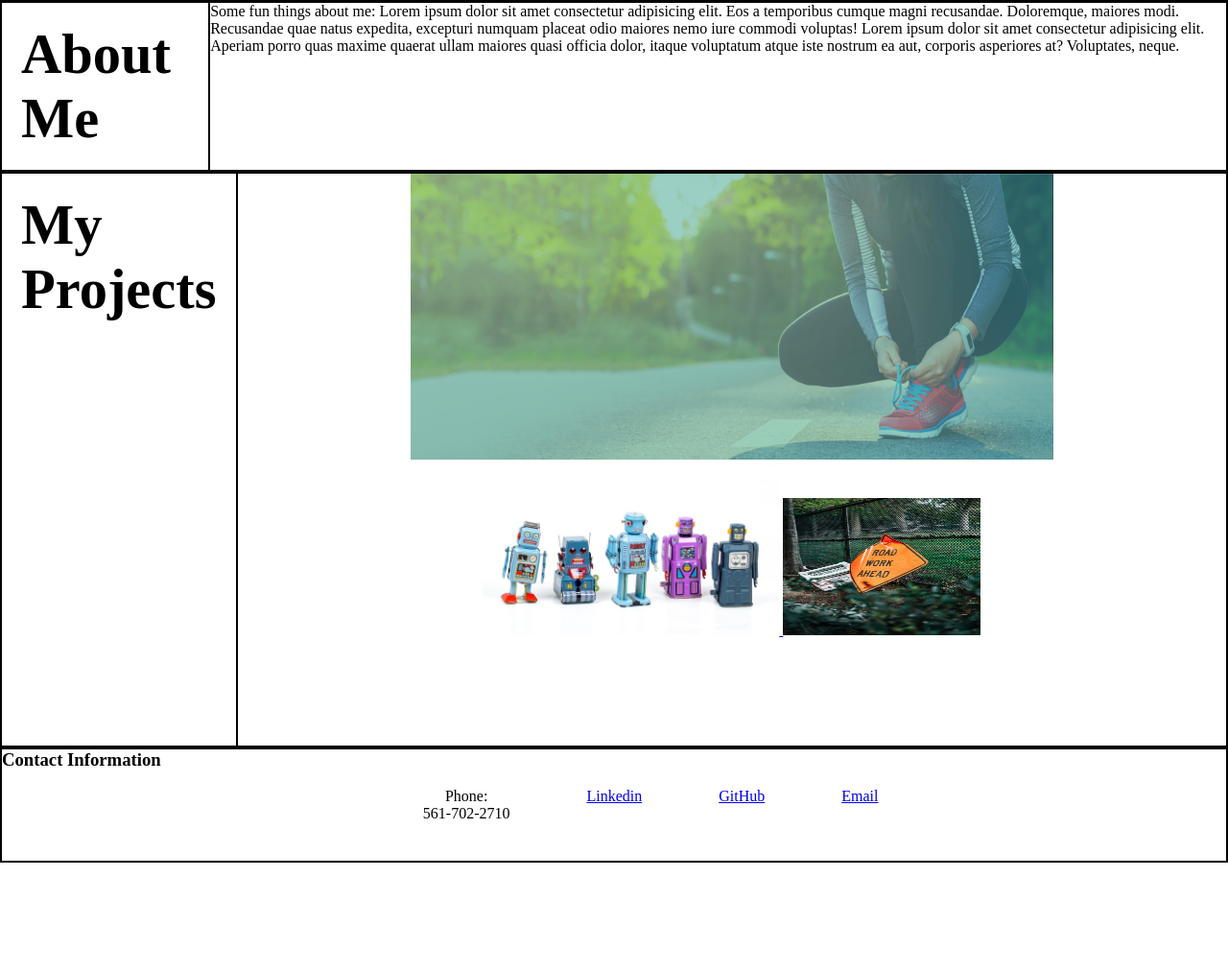
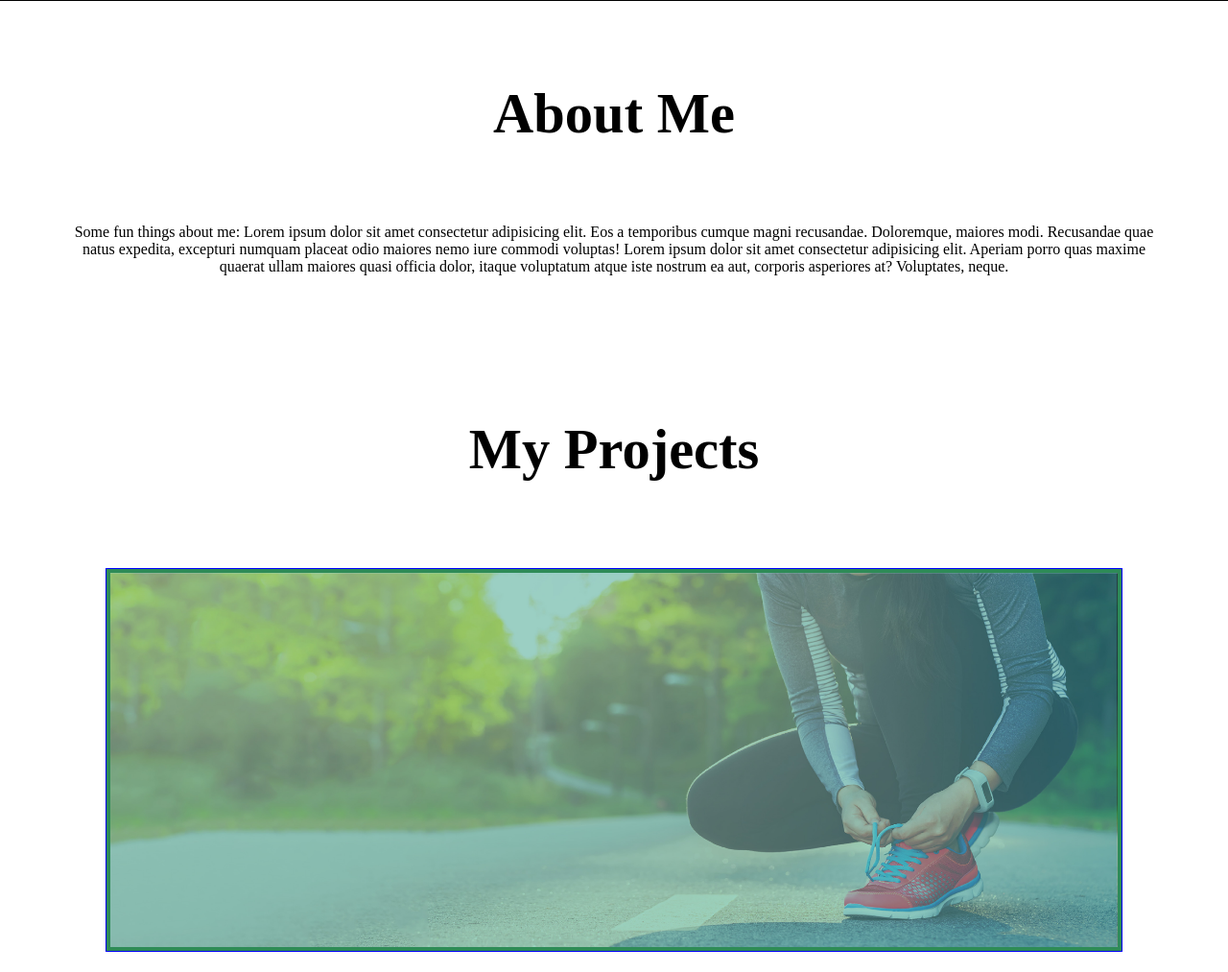
Before and after one commit to Cantalorian/Portfolio, a plain HTML site: page index.html in a window 1280 px wide. Shown: the part 909-1922 px from the top of the page at 96% size. Before the commit the page ends 1808 px from the top, so only its background shows below. Drawn offline with Linux system fonts and the light colour scheme.

Commit message:
finalized formatting

```diff
--- a/index.html
+++ b/index.html
@@ -68,33 +68,39 @@
       <!-- Run buddy taking up most space with live link. Include photos of work-->
       <div class="projects">
         <a href="https://cantalorian.github.io/run-buddy/" target="_blank">
-          <img src="./assets/hero-bg.jpg" alt="lacing running shoes" height="50%" width="65%">
+          <img src="./assets/hero-bg.jpg" alt="lacing running shoes" height="400px" width="1060px">
         </a>
-        </br>
+        <a href="https://cantalorian.github.io/Horiseon-challenge/" target="_blank">
+          <img src="./assets/Screenshot (2).png" alt="office setting" height="300px" width="520px">
+        </a>
         <a href="https://cantalorian.github.io/robot-gladiators/" target="_blank">
-          <img src="./assets/eric-krull-Ejcuhcdfwrs-unsplash.jpg" alt="collection of robot toys" height="30%"
-            width="30%">
+          <img src="./assets/eric-krull-Ejcuhcdfwrs-unsplash.jpg" alt="collection of robot toys" height="300px"
+            width="520px">
         </a>
-        <a href="">
-          <img src="./assets/tyler-nix-7kwjU9MMbYU-unsplash.jpg" alt="construction sign" height="24%" width="20%">
-        </a>
-      </div>
+        <img src="./assets/tyler-nix-7kwjU9MMbYU-unsplash.jpg" alt="construction sign" height="20%" width="15%">
+        </div>
     </div>
     <!-- contact info section. Live links with illustrations -->
     <footer>
       <class id="contactInfo">
         <h3>Contact Information</h3>
         </div>
-        <div id="contact">
+        <div id="links">
           <ul>
-            <li>Phone:<br/>
-                561-702-2710</li>
-          <!-- link with illustration-->
-            <a href="https://www.linkedin.com/in/james-canter-b807b5128/" target="_blank"><li>Linkedin</li></a>
-          <!-- link with illustration-->
-            <a href="https://github.com/Cantalorian" target="_blank"><li>GitHub</li></a>
-          <!-- link with illustration-->
-            <a href="mailto:chewie1985@gmail.com"><li>Email</li></a>
+            <li>Phone:<br />
+              561-702-2710</li>
+            <!-- link with illustration-->
+            <a href="https://www.linkedin.com/in/james-canter-b807b5128/" target="_blank">
+              <li>Linkedin</li>
+            </a>
+            <!-- link with illustration-->
+            <a href="https://github.com/Cantalorian" target="_blank">
+              <li>GitHub</li>
+            </a>
+            <!-- link with illustration-->
+            <a href="mailto:chewie1985@gmail.com">
+              <li>Email</li>
+            </a>
           </ul>
         </div>
       </class>
--- a/style.css
+++ b/style.css
@@ -37,11 +37,12 @@ main {
   position: relative;
   flex-direction: column;
   text-align: center;
+  background-image: url(./assets/keyboarddark.jpg);
+  background-size: cover;
 }
 
 main::after {
   padding-top: 20%;
-  display: block;
 }
 
 section {
@@ -63,14 +64,17 @@ section {
   font-size: 40px;
   padding: 70px;
   border-bottom: 2px solid black;
+  color: rgb(57, 30, 212);
 }
 
 #aboutMe {
   display: flex;
+  flex-direction: column;
   width: 100%;
   position: relative;
-  text-align: left;
-  border: 2px solid black;
+  text-align: center;
+  padding: 5%;
+  /* border: 2px solid black; */
 }
 
 #aboutMeContnet {
@@ -78,41 +82,71 @@ section {
 }
 
 .sectionTitle {
-  display: block;
-  width: 43%;
-  border-right: 2px solid black;
+  display: flex;
+  width: 100%;
+  /* border-right: 2px solid black; */
   font-size: 50px;
-  text-align: left;
+  position: relative;
+  justify-content: center;
   padding: 20px;
+  padding-bottom: 7%;
 }
 
 #myProjects {
   display: flex;
   width: 100%;
   position: relative;
-  flex-direction: row;
+  flex-direction: column;
   text-align: center;
-  border: 2px solid black;
+  padding: 5%;
+  flex-wrap: wrap;
+  padding-bottom: 7%;
+  /* border: 2px solid black; */
 }
 
-.projects {
-  display: block;
+.projects img {
+  padding: 4px;
+  border: 1px solid blue;
+  margin: 10px;
+  background-color: seagreen;
+}
 
+.projects img:hover {
+  opacity: .6;
+}
+
+.projects img:hover .banner {
+  opacity: 1;
 }
 
 #contactInfo {
   display: flex;
   width: 100%;
   position: relative;
-  flex-direction: row;
-  text-align: center;
-  border: 2px solid black;
+  flex-direction: column;
+  justify-content: space-around;
+  /* border: 2px solid black; */
 }
 
 
-#contact {
-  flex-direction: column;
-  width: 80%;
+#links {
+  display: flex;
+  width: 100%;
+  font-size: 20px;
+  justify-content: space-around;
+}
+
+footer ul {
+  width: 100%;
+  display: flex;
+  justify-content: space-around;
+}
+
+footer h3 {
+  font-size: 30px;
+  display: flex;
+  justify-content: center;
+
 }
 
 .photo {
```
Also changed, not shown: 1 other file.
